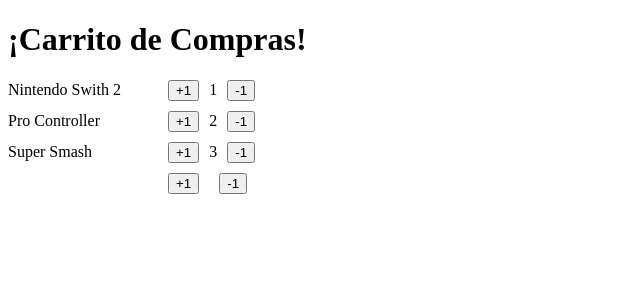
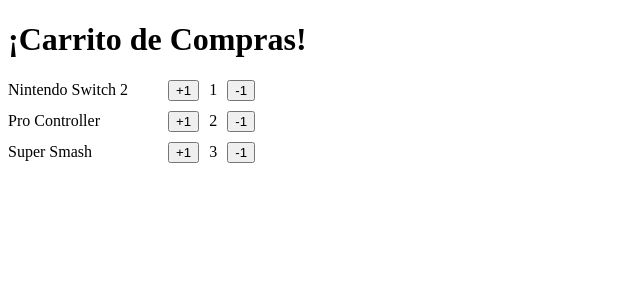
Before and after one commit to rcsystem/React, a React (Vite) app in the folder 02-first-steps/: page / in a window 1280 px wide. Shown: the top 300 px of the page, without its empty margins (0-640 px from the left). Built offline with nearby package versions, Linux system fonts and the light colour scheme.

Commit message:
nuevo ejercicio

```diff
--- a/02-first-steps/src/FirstStepsApp.tsx
+++ b/02-first-steps/src/FirstStepsApp.tsx
@@ -1,12 +1,36 @@
 import { ItemCounter } from "./shopping-cart/ItemCounter";
+
+interface ItemCart {
+  productName: string;
+  quantity: number;
+}
+
+const itemsInCart: ItemCart[] = [
+  {
+    productName: "Nintendo Switch 2",
+    quantity: 1,
+  },
+  {
+    productName: "Pro Controller",
+    quantity: 2,
+  },
+  {
+    productName: "Super Smash",
+    quantity: 3,
+  },
+];
 
 export function FirstStepsApp() {
   return (
     <>
       <h1>¡Carrito de Compras!</h1>
-      <ItemCounter name="Nintendo Swith 2" quantity={1}/>
+      {itemsInCart.map(({ productName, quantity }) => (
+        <ItemCounter key={productName} name={productName} quantity={quantity} />
+      ))}
+
+      {/* <ItemCounter name="Nintendo Swith 2" quantity={1}/>
       <ItemCounter name="Pro Controller" quantity={2}/>
-      <ItemCounter name="Super Smash" quantity={3}/>
+      <ItemCounter name="Super Smash" quantity={3}/> */}
     </>
   );
 }
--- a/02-first-steps/src/main.tsx
+++ b/02-first-steps/src/main.tsx
@@ -5,9 +5,8 @@
 import { ItemCounter } from './shopping-cart/ItemCounter'
 
 
-createRoot(document.getElementById('root')!).render(
+createRoot(document.getElementById("root")!).render(
   <StrictMode>
     <FirstStepsApp />
-    <ItemCounter />
-  </StrictMode>,
-)
+  </StrictMode>
+);
--- a/02-first-steps/src/shopping-cart/ItemCounter.tsx
+++ b/02-first-steps/src/shopping-cart/ItemCounter.tsx
@@ -17,7 +17,11 @@
       <span style={{
         width:150,
       }}>{name}</span>
-      <button>+1</button>
+      <button
+      onClick={()=>{
+        console.log(`click ${name}`)
+      }}
+      >+1</button>
       <span>{quantity}</span>
       <button>-1</button>
 
```
